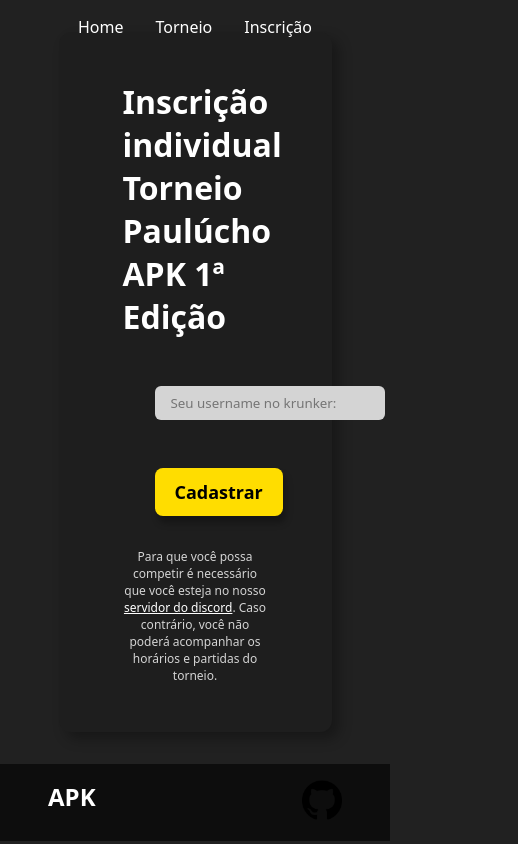
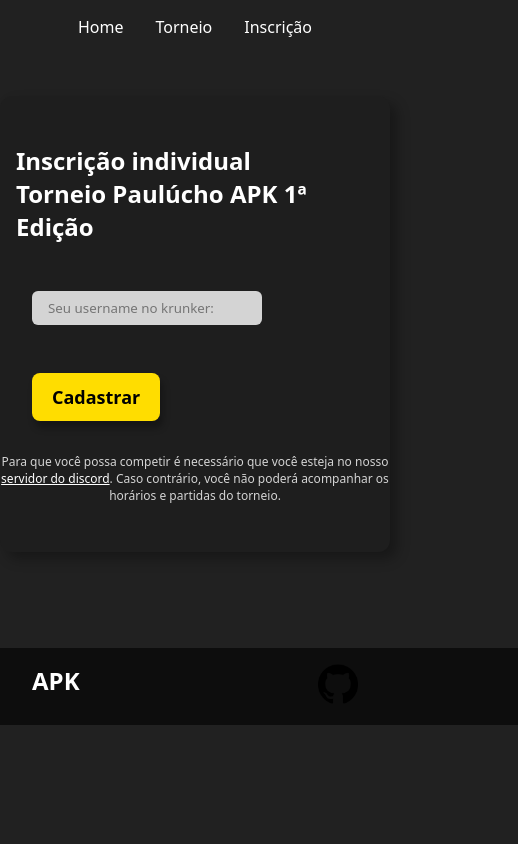
Before and after one commit to vidacalura/APK, a website: page website/public/inscricao.html in a window 390 px wide. Shown: the whole page, 518 px wide, since content can reach past the window. Drawn offline with Linux system fonts and the light colour scheme.

Commit message:
Responsividade + data

```diff
--- a/website/public/CSS/style.css
+++ b/website/public/CSS/style.css
@@ -31,10 +31,13 @@ header h1 {
     padding: 1rem 2rem;
 }
 footer {
+    width: calc(100vw - 4rem);
     justify-content: space-between;
-    padding: 1rem 3rem;
+    padding: 1rem 2rem;
+    padding-right: 10rem;
     display: flex;
     background-color: #0D0D0D;
+    bottom: 0;
 }
 footer img {
     width: 40px;
@@ -241,4 +244,23 @@ form a {
     #premio img {
         width: 25vw;
     }
+
+
+    form {
+
+        width: 100vw;
+        margin: 6rem -15vw;
+        background-color: var(--cinza-quase-preto);
+        padding: 3rem 0px;
+        border-radius: 12px;
+        box-shadow: 7px 7px 13px rgb(0, 0, 0, 0.3);
+
+    }
+    form h1 {
+
+        padding-left: 1rem;
+        margin-bottom: 2rem;
+        font-size: 24px;
+
+    }
 }
```
Also changed, not shown: website/public/torneio.html (+1 -1 lines).
